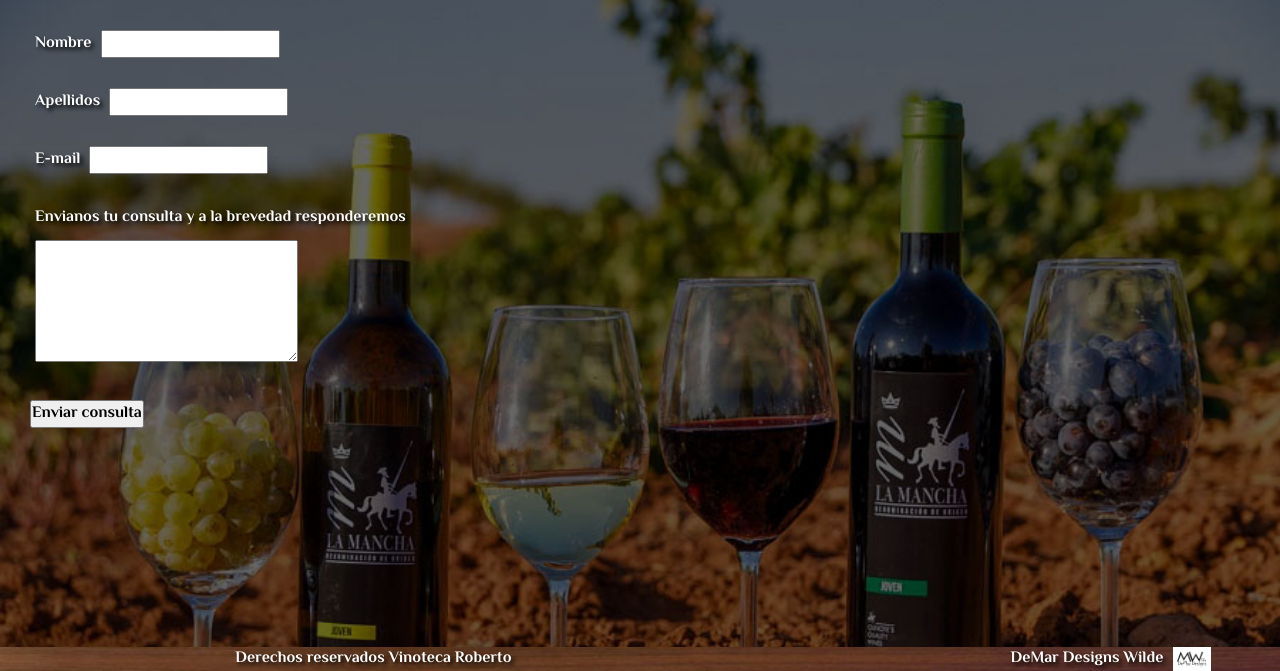
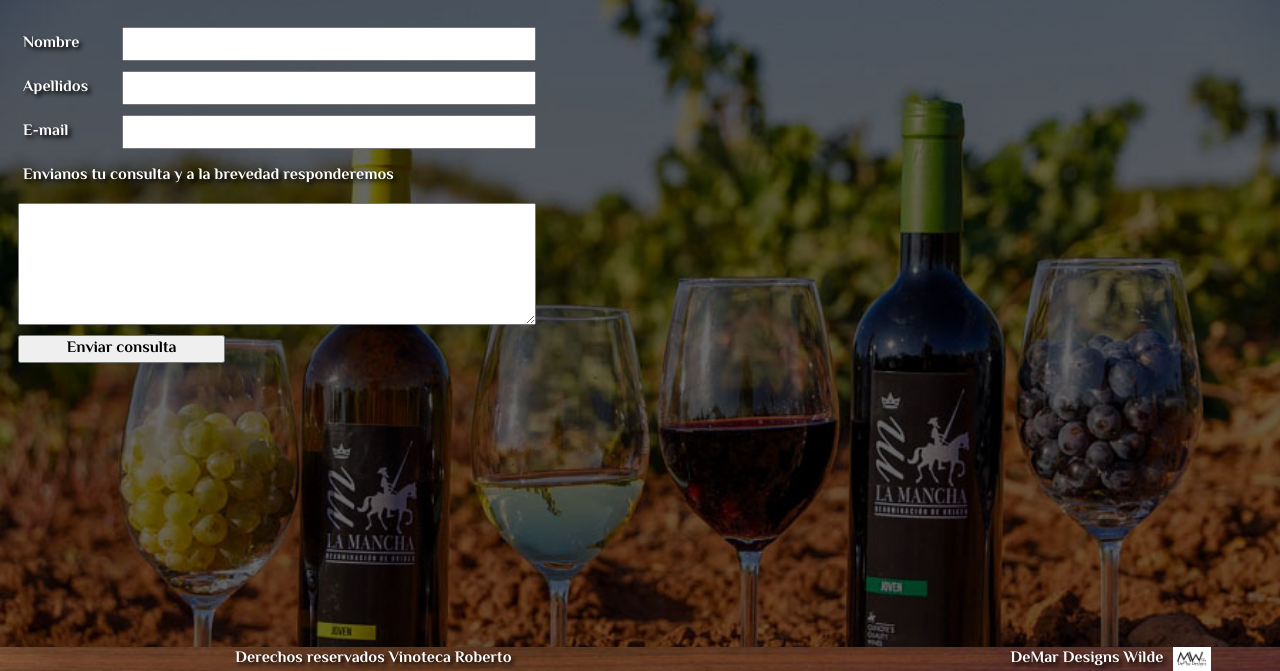
Before and after one commit to GonzaloAlvarezPorto/vinotecaRoberto, a plain HTML site: page pages/contacto.html in a window 1280 px wide. Shown: the part 143-814 px from the top of the page. Drawn offline with nearby package versions, Linux system fonts and the light colour scheme.

Commit message:
Modificados los formularios

```diff
--- a/pages/contacto.html
+++ b/pages/contacto.html
@@ -68,15 +68,30 @@
     <main class="container-fluid principal">
         <section class="principal__cuerpo">
             <form class="principal__formulario" action="#">
-                <label class="formulario__label" for="nombre">Nombre</label>
-                <input type="text" /><br /><br />
-                <label class="formulario__label" for="apellidos">Apellidos</label>
-                <input type="text" /><br /><br />
-                <label class="formulario__label" for="mail">E-mail</label>
-                <input type="email" /><br /><br />
-                <label class="formulario__label" for="textoConsulta">Envianos tu consulta y a la brevedad responderemos</label><br />
-                <textarea class="formulario__textarea" rows="5" cols="30"></textarea><br /><br />
-                <input type="submit" value="Enviar consulta">
+                <div class="formulario__cajas row">
+                    <label class="formulario__label col-1" for="nombre">Nombre</label>
+                    <input class="col-4" type="text" />
+                </div>
+                <div class="formulario__cajas row">
+                    <label class="formulario__label col-1" for="apellidos">Apellidos</label>
+                    <input class="col-4" type="text" />
+                </div>
+                <div class="formulario__cajas row">
+                    <label class="formulario__label col-1" for="mail">E-mail</label>
+                    <input class="col-4" type="email" />
+                </div>
+                <div class="formulario__cajas row">
+                    <label class="formulario__label col-5" for="textoConsulta">
+                        Envianos tu consulta y a la brevedad responderemos
+                    </label>
+                </div>
+                <div class="formulario__cajas row">
+                    <textarea class="formulario__textarea col-5" rows="5" cols="2">
+                    </textarea>
+                </div>
+                <div class="formulario__cajas row">
+                    <input class="col-2" type="submit" value="Enviar consulta">
+                </div>
             </form>
         </section>
     </main>
--- a/styles/styles.css
+++ b/styles/styles.css
@@ -104,6 +104,23 @@ header{
 .principal__cuerpo {
     min-height: 650px;
     width: 100%;
+    padding:0;
+    margin:0;
+}
+
+.cuerpo__ubicacion{
+    width: 100%;
+    padding:0;
+    margin:0;
+    display: flex;
+    justify-content: center;
+    align-items: center;
+}
+
+.ubicacion__mapa{
+    width: 50%;
+    padding:0;
+    margin:0;
 }
 
 .cuerpo__texto {
@@ -200,13 +217,7 @@ header{
     text-shadow: 3px 3px 4px black;
 }
 
-.cuerpo__ubicacion {
-    display: flex;
-    justify-content: center;
-    align-items: center;
-    padding-top: 15px;
-    padding-bottom: 15px;
-}
+
 
 .principal__formulario {
     padding: 30px;
@@ -218,8 +229,8 @@ header{
     padding: 5px;
 }
 
-.formulario__textarea {
-    margin: 5px;
+.formulario__cajas{
+    padding-bottom: 10px;
 }
 
 .pieDePagina {
```
Also changed, not shown: pages/nosotros.html (+2 -2 lines).
